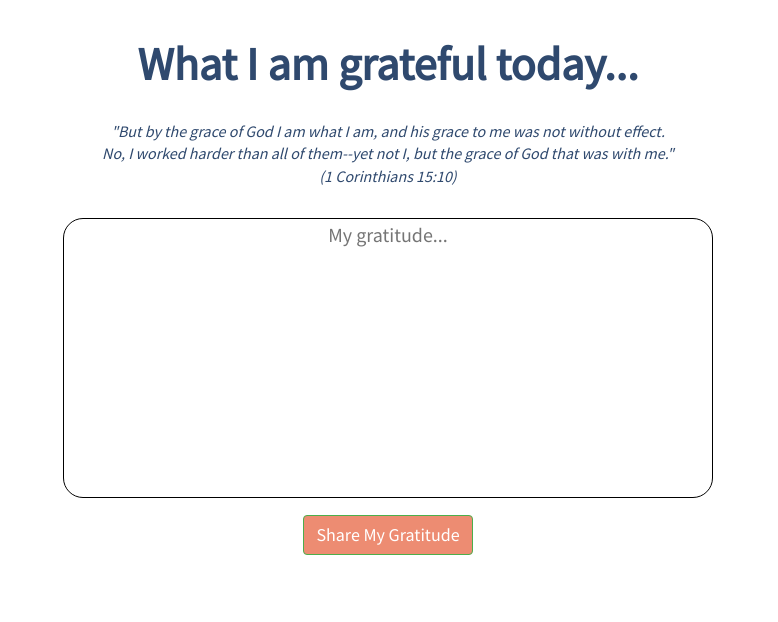
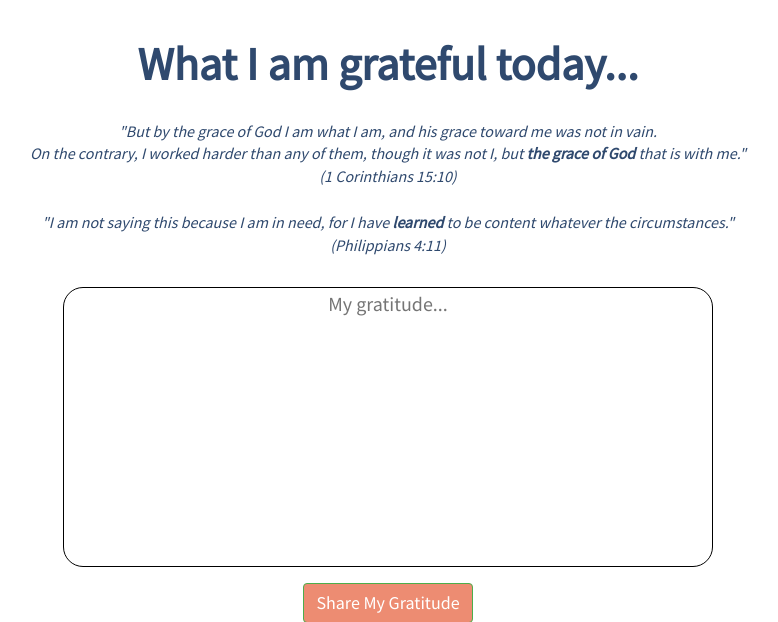
Before and after one commit to MaxKusnadi/what-i-am-grateful-for, a Flask app: page / in a window 1280 px wide. Shown: the part 51-673 px from the top of the page, without its empty margins (252-1030 px from the left). Run offline with Flask 2, Linux system fonts and the light colour scheme; data that the repository does not hold is empty; some libraries are stand-ins or nearby versions.

Commit message:
more verse

```diff
--- a/app/templates/gratitude/index.html
+++ b/app/templates/gratitude/index.html
@@ -9,7 +9,13 @@
 
 {% block content %}
   <h1 class='text-center' id="title">What I am grateful today...</h1>
-  <div class="text-center col-sm-12" id="verse">"But by the grace of God I am what I am, and his grace to me was not without effect.<br>No, I worked harder than all of them--yet not I, but the grace of God that was with me."</br>(1 Corinthians 15:10)</div>
+  <div class="text-center col-sm-12" id="verse">
+    "But by the grace of God I am what I am, and his grace toward me was not in vain.<br>
+    On the contrary, I worked harder than any of them, though it was not I, but <strong>the grace of God</strong> that is with me."</br>
+    (1 Corinthians 15:10)<br><br>
+    "I am not saying this because I am in need, for I have <strong>learned</strong> to be content whatever the circumstances."<br>
+    (Philippians 4:11)
+  </div>
   <form class='col-sm-12 text-center' id="gratitude" method="POST" action='#'>
     <div class="col-sm-12">
       <textarea form="gratitude" name="gratitude_data" id="gratitude_data" placeholder="My gratitude..."></textarea>
```
